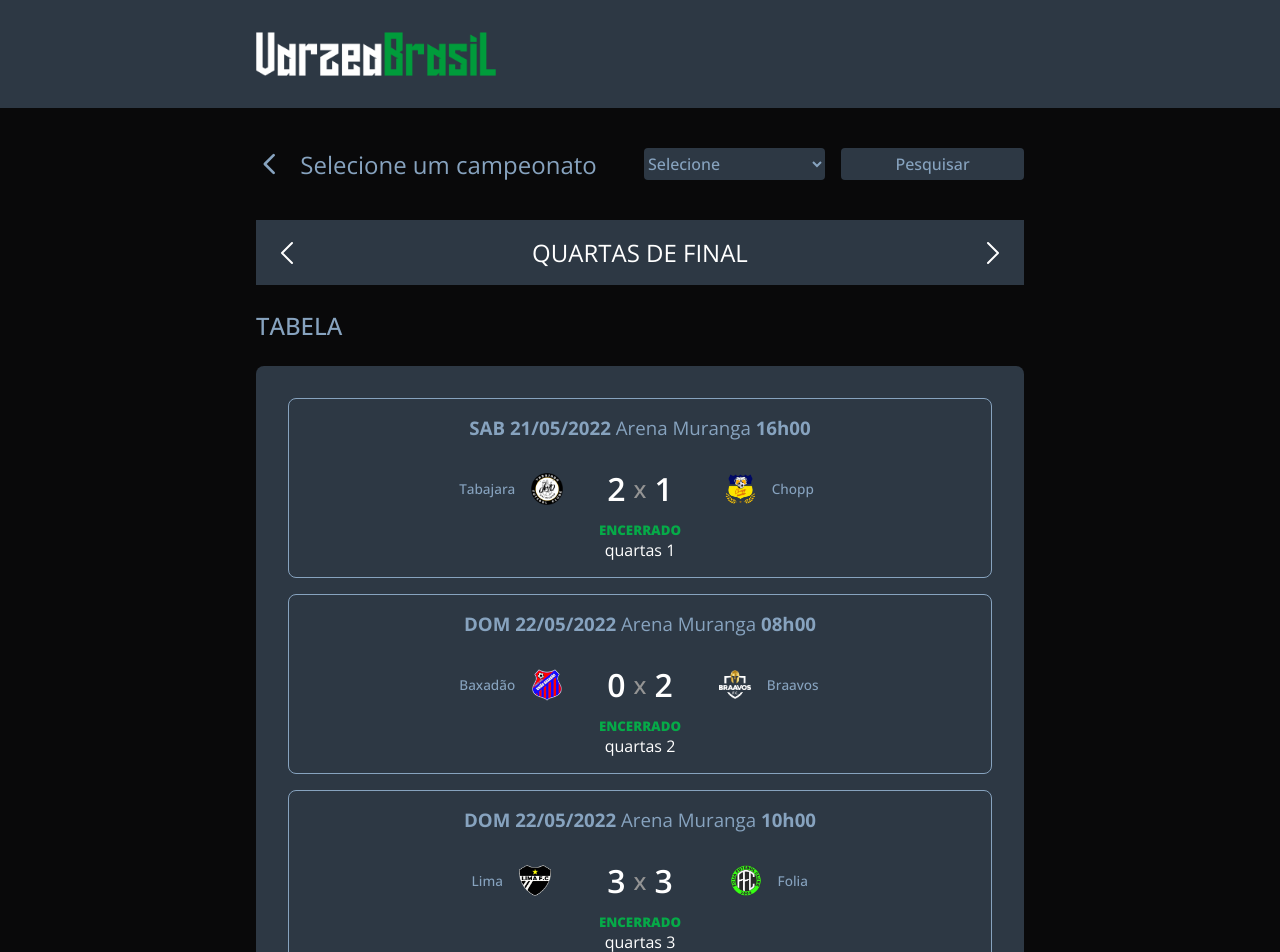
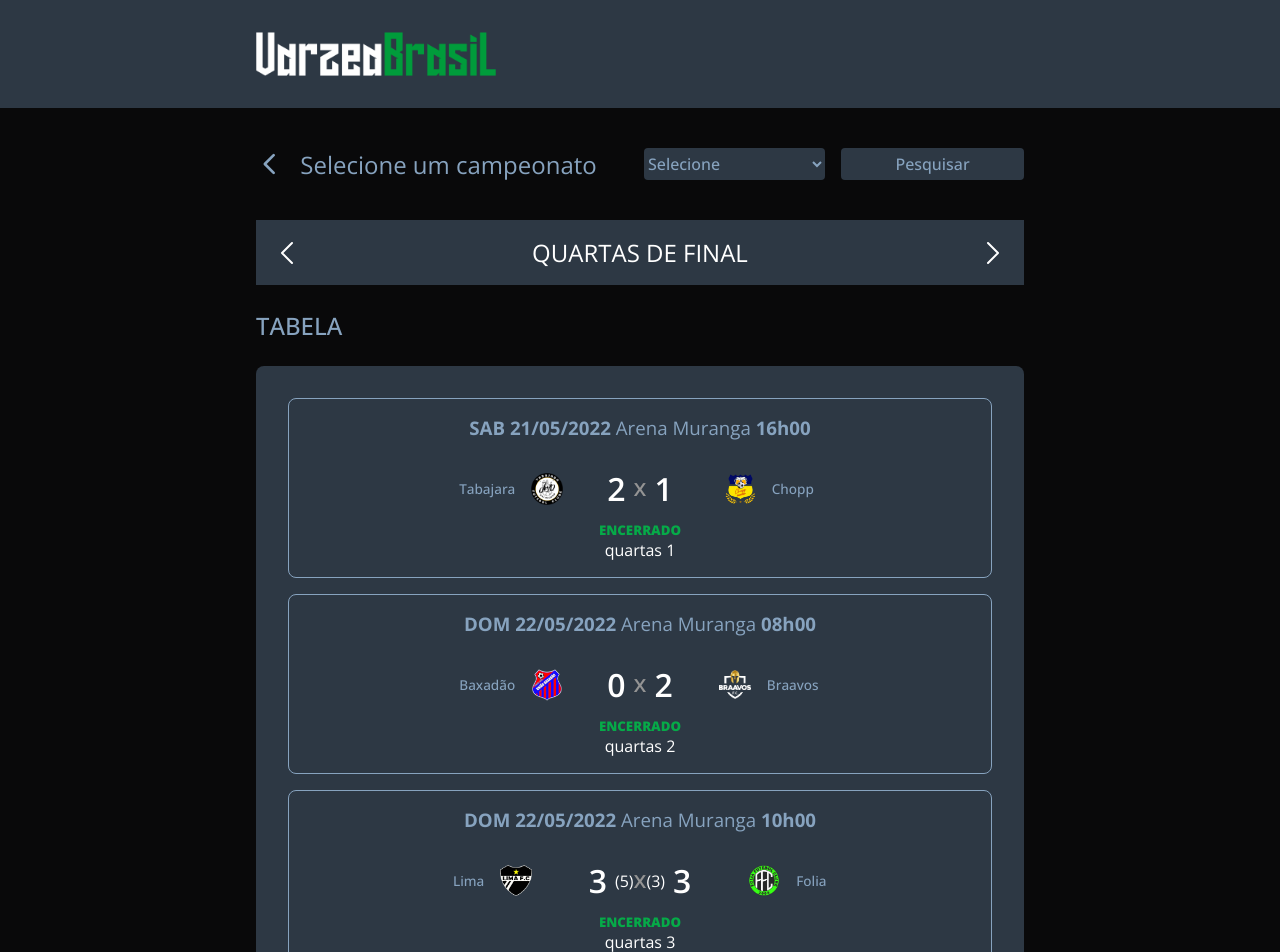
Before and after one commit to edgaregidio/varzeabrasil-app, a React (Vite) app in the folder web/: page /tables/copacepro in a window 1280 px wide. Shown: the top 952 px of the page. Built offline with nearby package versions, Linux system fonts and the light colour scheme.

Commit message:
att table copa cepro

```diff
--- a/web/src/components/CardTable/index.jsx
+++ b/web/src/components/CardTable/index.jsx
@@ -12,7 +12,9 @@ export default function CardTable({
   resultA,
   resultB,
   live,
-  phase
+  phase,
+  penalty1,
+  penalty2
 }) {
   return (
     <div className="card-table">
@@ -26,7 +28,9 @@ export default function CardTable({
         </div>
         <div className="results">
           <h2>{resultA}</h2>
+          <p>{penalty1}</p>
           <h1>x</h1>
+          <p>{penalty2}</p>
           <h2>{resultB}</h2>
         </div>
         <div className="team-col">
--- a/web/src/components/CardTable/styles.css
+++ b/web/src/components/CardTable/styles.css
@@ -73,6 +73,8 @@
 .card-table .teams .results h1 {
   color: rgb(148, 148, 148);
   text-transform: lowercase;
+  position: relative;
+  bottom: 0.125rem;
 }
 
 .card-table .teams .results h2 {
--- a/web/src/components/QuarterFinals/index.jsx
+++ b/web/src/components/QuarterFinals/index.jsx
@@ -45,6 +45,8 @@ export default function QuarterFinals() {
         nameA={'Lima'}
         teamA={Lima}
         resultA={'3'}
+        penalty1={'(5)'}
+        penalty2={'(3)'}
         resultB={'3'}
         nameB={'Folia'}
         teamB={Folia}
```
